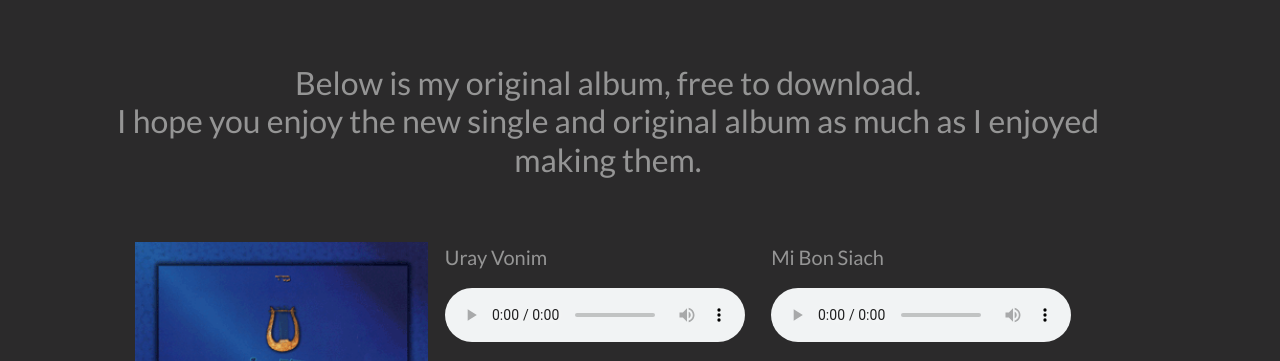
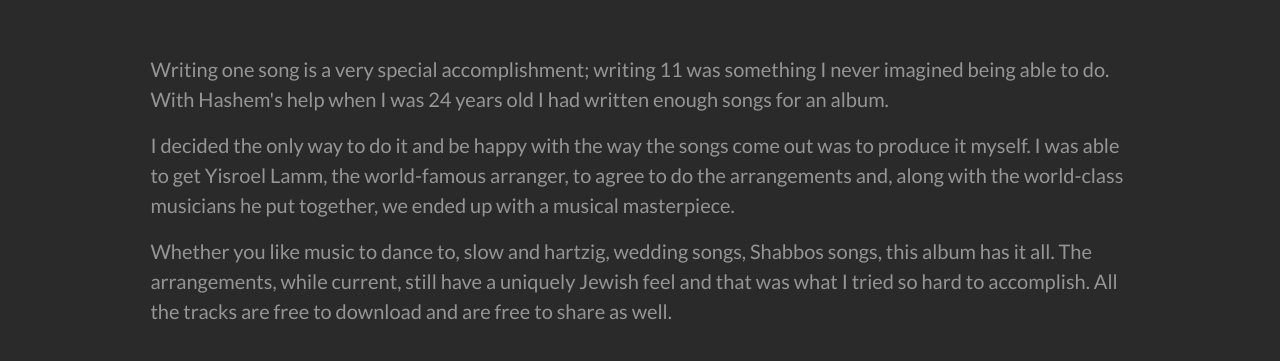
Before and after one commit to simchaschaum/mendy-wax, a plain HTML site: page pages/album.html in a window 1280 px wide. Shown: the part 365-726 px from the top of the page. Drawn offline with nearby package versions, Linux system fonts and the light colour scheme.

Commit message:
added text to album page

```diff
--- a/pages/album.html
+++ b/pages/album.html
@@ -42,9 +42,23 @@
         </div>
       </section>
       <section id="album">
-        <h4>Below is my original album, free to download.<br>
-             I hope you enjoy the new single and original album as much as I enjoyed making them.</h4>
-        <div>
+        <div class="details-container">
+            <p>
+                Writing one song is a very special accomplishment; writing 11 was something I never imagined being able to do.
+                With Hashem's help when I was 24 years old I had written enough songs for an album.
+            </p>
+            <p>
+                I decided the only way to do it and be happy with the way the songs come out was to produce it myself.
+                I was able to get Yisroel Lamm, the world-famous arranger, to agree to do the arrangements and, along with the
+                world-class musicians he put together, we ended up with a musical masterpiece.
+            </p>
+            <p>
+                Whether you like music to dance to, slow and hartzig, wedding songs, Shabbos songs, this album has it all.
+                The arrangements, while current, still have a uniquely Jewish feel and that was what I tried so hard to accomplish.
+                All the tracks are free to download and are free to share as well.
+            </p>
+        </div>
+              <div>
             <img src="../pictures/Hodu Lashem Cover.gif" alt="Hodu Lashem Cover Art">
                <div>
                    <div class="song">
--- a/styles.css
+++ b/styles.css
@@ -644,13 +644,7 @@ iframe{
     margin: 0 5% 5% 5%;
 }
 /* Album */
-#album{
-    margin: 5%;
-}
-#album h4{
-    text-align: center;
-}
-#album>div{
+#album>div:not(:first-of-type){
     width: 90%;
     margin: 5%;
     display: grid;
```
